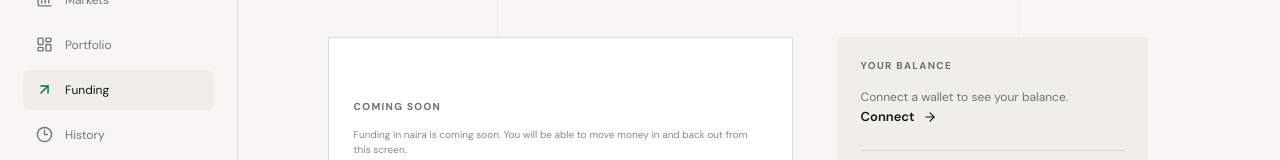
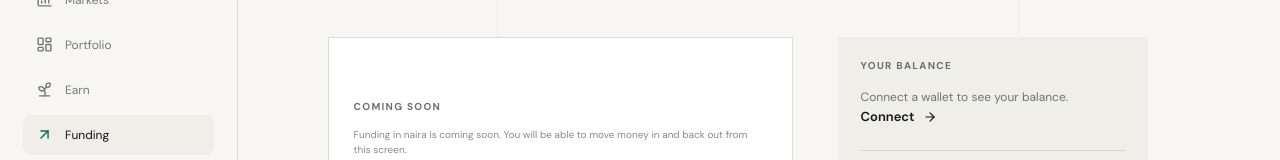
Before and after one commit to danielamodu/bourse, a Next.js app: page /funding in a window 1280 px wide. Shown: the part 189-349 px from the top of the page. Built offline with nearby package versions, Linux system fonts and the light colour scheme.

Commit message:
Add Earn to app sidebar

```diff
--- a/components/AppShell.tsx
+++ b/components/AppShell.tsx
@@ -9,6 +9,7 @@ import {
   Clock3,
   LayoutDashboard,
   Settings,
+  Sprout,
 } from "lucide-react";
 
 import { formatAddressShort } from "@/lib/format";
@@ -35,9 +36,13 @@ export function AppShell({
 }) {
   const pathname = usePathname();
 
+  // Five entries; the mobile bar shows the first four, so History is
+  // desktop-only there. Earn carries live data and wins the mobile slot over
+  // a history shell that currently states it is unavailable.
   const navItems = [
     { href: "/markets", label: "Markets", icon: BarChart3 },
     { href: "/portfolio", label: "Portfolio", icon: LayoutDashboard },
+    { href: "/earn", label: "Earn", icon: Sprout },
     { href: "/funding", label: "Funding", icon: ArrowUpRight },
     { href: "/history", label: "History", icon: Clock3 },
   ];
```
